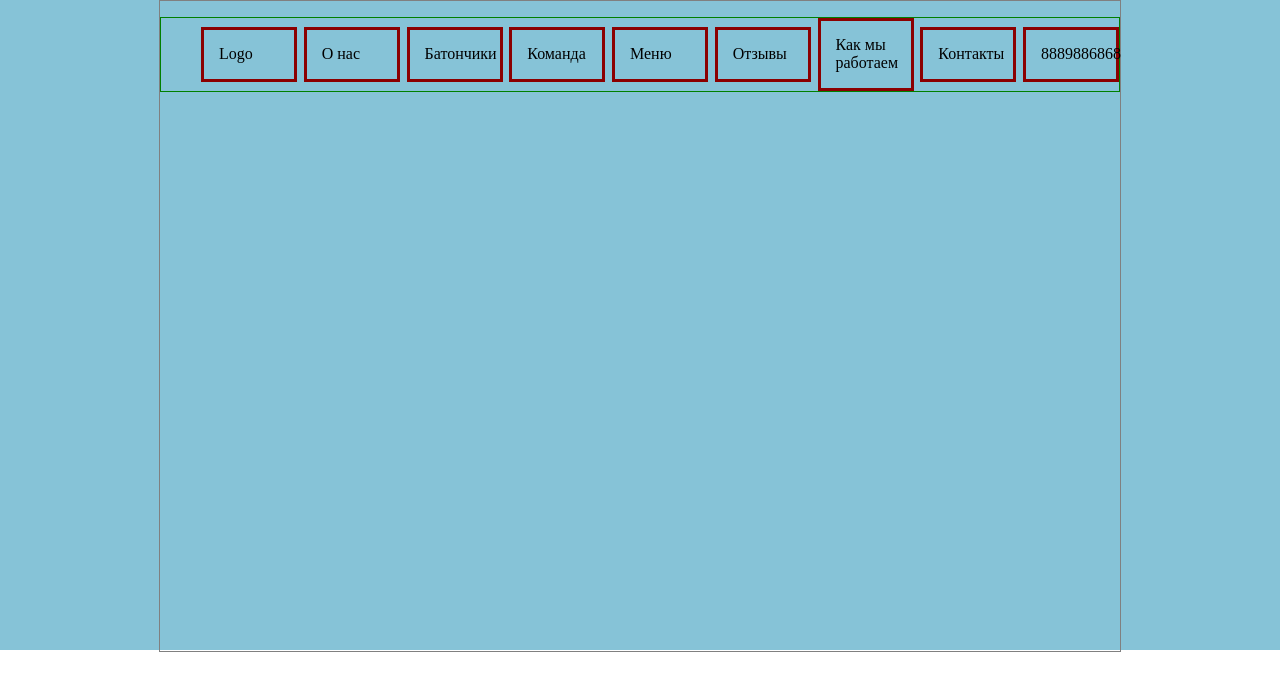
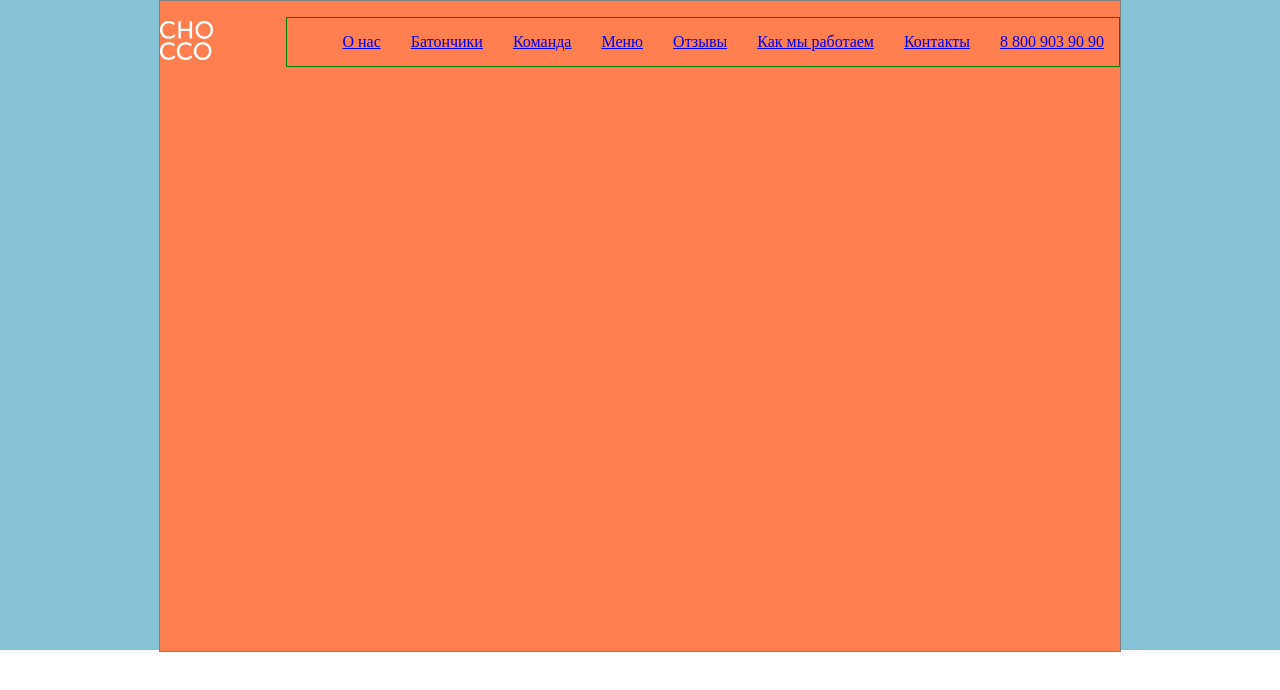
Before and after one commit to Dartfader/Chocco, a plain HTML site: page index.html in a window 1280 px wide. Drawn offline with Linux system fonts and the light colour scheme.

Commit message:
Первая неделя

```diff
--- /dev/null
+++ b/css/style.css
@@ -0,0 +1,60 @@
+body {
+    /*display: flex;*/
+    /*flex-direction: column;*/
+}
+
+/*vieport-height*/
+.section{
+    height:650px;
+    width: 100%;
+    background-color: #86c3d7;
+    background-image: url("");
+}
+.container {
+
+    display: flex;
+    overflow: hidden;
+    max-width: 960px;
+    height: 100%;
+    margin: auto;
+
+    flex-direction: column;
+    border: 1px solid grey;
+    background-color: coral;
+}
+/* Оформление header*/
+.header {
+    display: flex;
+    align-items: center;
+}
+
+.nav__list {
+    border: 1px solid green;
+    display: flex;
+    flex-direction: row;
+    align-items: center;
+    justify-content: space-between;
+}
+
+.nav__item {
+    color: white;
+    padding: 15px;
+    /*width: 60px;*/
+    /*border: 3px solid darkred;*/
+   list-style: none;
+}
+.header__logo-img {
+    height:39px;
+    width:53px;
+}
+a.header__logo {
+    margin-right: auto;
+}
+
+.article {
+    display: flex;
+    flex-direction: row;
+    width: 100%;
+    height: 60%;
+    background-color: #9ea1d7;
+}
--- a/index.html
+++ b/index.html
@@ -3,30 +3,41 @@
 <head>
     <meta charset="UTF-8">
     <title>Choco</title>
-    <link rel="stylesheet" href="normalize.css">
-    <link rel="stylesheet" href="style.css">
+    <link rel="stylesheet" href="css/normalize.css">
+    <link rel="stylesheet" href="css/style.css">
 </head>
 <body>
-<main>
-    <div class="page">
-    <div class="container">
-        <header class="top">
-                    <ul class="top__ul">
-                        <li class="top__items logo">Logo</li>
-                        <li class="top__items">О нас</li>
-                        <li class="top__items">Батончики</li>
-                        <li class="top__items">Команда</li>
-                        <li class="top__items">Меню </li>
-                        <li class="top__items">Отзывы</li>
-                        <li class="top__items">Как мы работаем</li>
-                        <li class="top__items">Контакты</li>
-                        <li class="top__items link">8889886868</li>
+<div class="wrapper">
+    <section class="section">
+        <div class="container">
+            <header class="header">
+                <a href="#" class="header__logo">
+                    <img class="header__logo-img" src="img/logo.png" />
+                </a>
+                <nav class="nav">
+                    <ul class="nav__list">
+                        <li class="nav__item"><a href="#" class="nav__link">О нас</a></li>
+                        <li class="nav__item"><a href="#" class="nav__link">Батончики</a></li>
+                        <li class="nav__item"><a href="#" class="nav__link">Команда</a></li>
+                        <li class="nav__item"><a href="#" class="nav__link">Меню</a></li>
+                        <li class="nav__item"><a href="#" class="nav__link">Отзывы</a></li>
+                        <li class="nav__item"><a href="#" class="nav__link">Как мы работаем</a></li>
+                        <li class="nav__item"><a href="#" class="nav__link">Контакты</a></li>
+                        <li class="nav__item"><a href="#" class="nav__link">8  800 903 90 90</a> </li>
                     </ul>
+                </nav>
 
-        </header>
-    </div>
-    </div>
-</main>
+
+            </header>
+            <div class="main-content">
+
+            </div>
+            <div class="icons"></div>
+        </div>
+    </section>
+</div>
+
+
 
 </body>
 </html>
--- a/style.css
+++ /dev/null
@@ -1,33 +0,0 @@
-.page {
-    height:650px;
-    width: 100%;
-    background-color: #86c3d7;
-}
-.container {
-    width: 960px;
-    height: 100%;
-    margin: auto;
-    /*display: flex;*/
-    border: 1px solid grey;
-}
-/* Оформление header*/
-.top {
-
-}
-.top__nav {
-
-}
-.top__ul {
-    border: 1px solid green;
-    display: flex;
-    flex-direction: row;
-    align-items: center;
-    justify-content: space-between;
-}
-
-.top__items {
-    padding: 15px;
-    width: 60px;
-    border: 3px solid darkred;
-   list-style: none;
-}
```
Also changed, not shown: css/main-content.css (added), css/normalize.css (renamed from normalize.css), img/logo.png (added).
